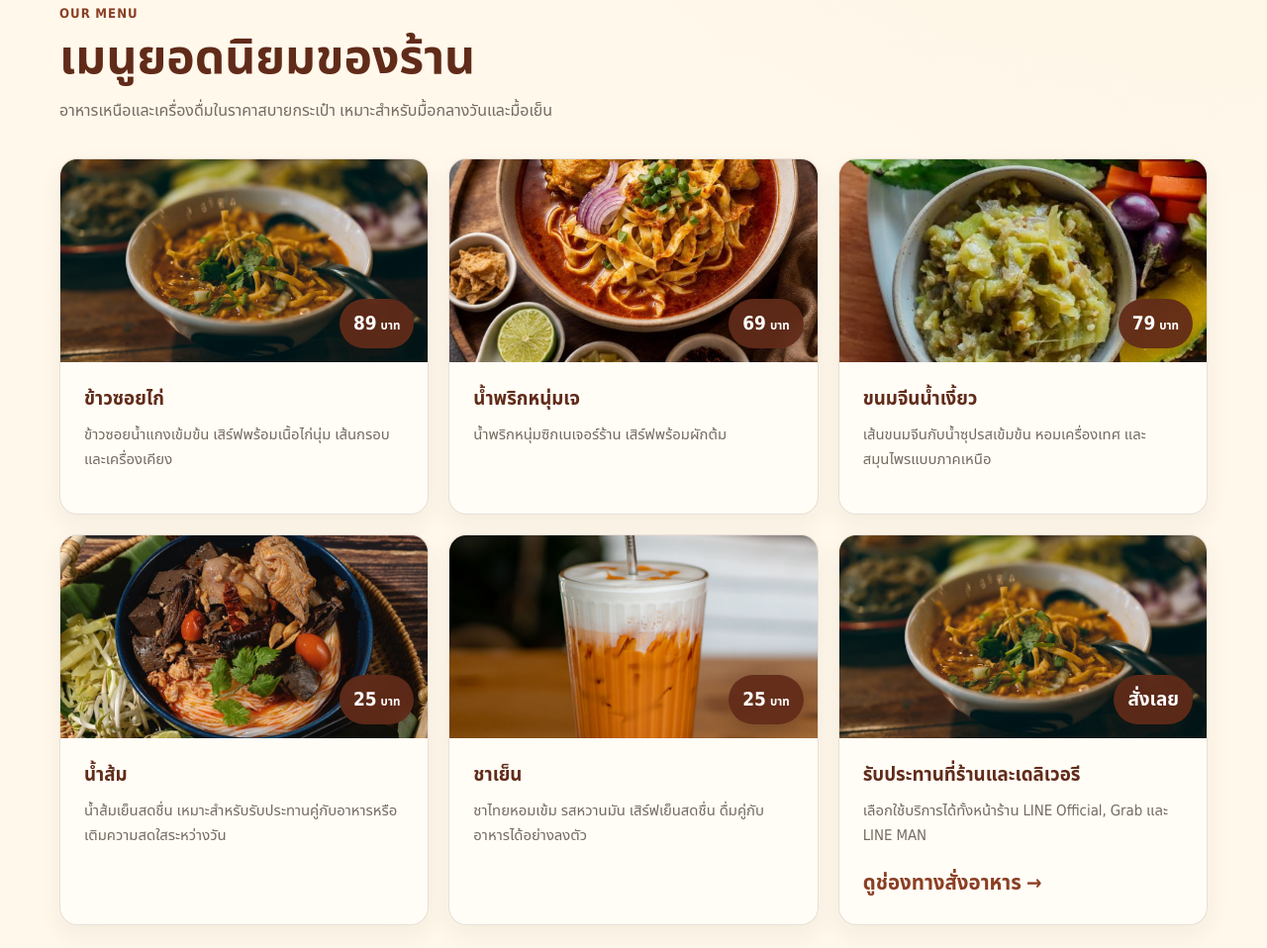
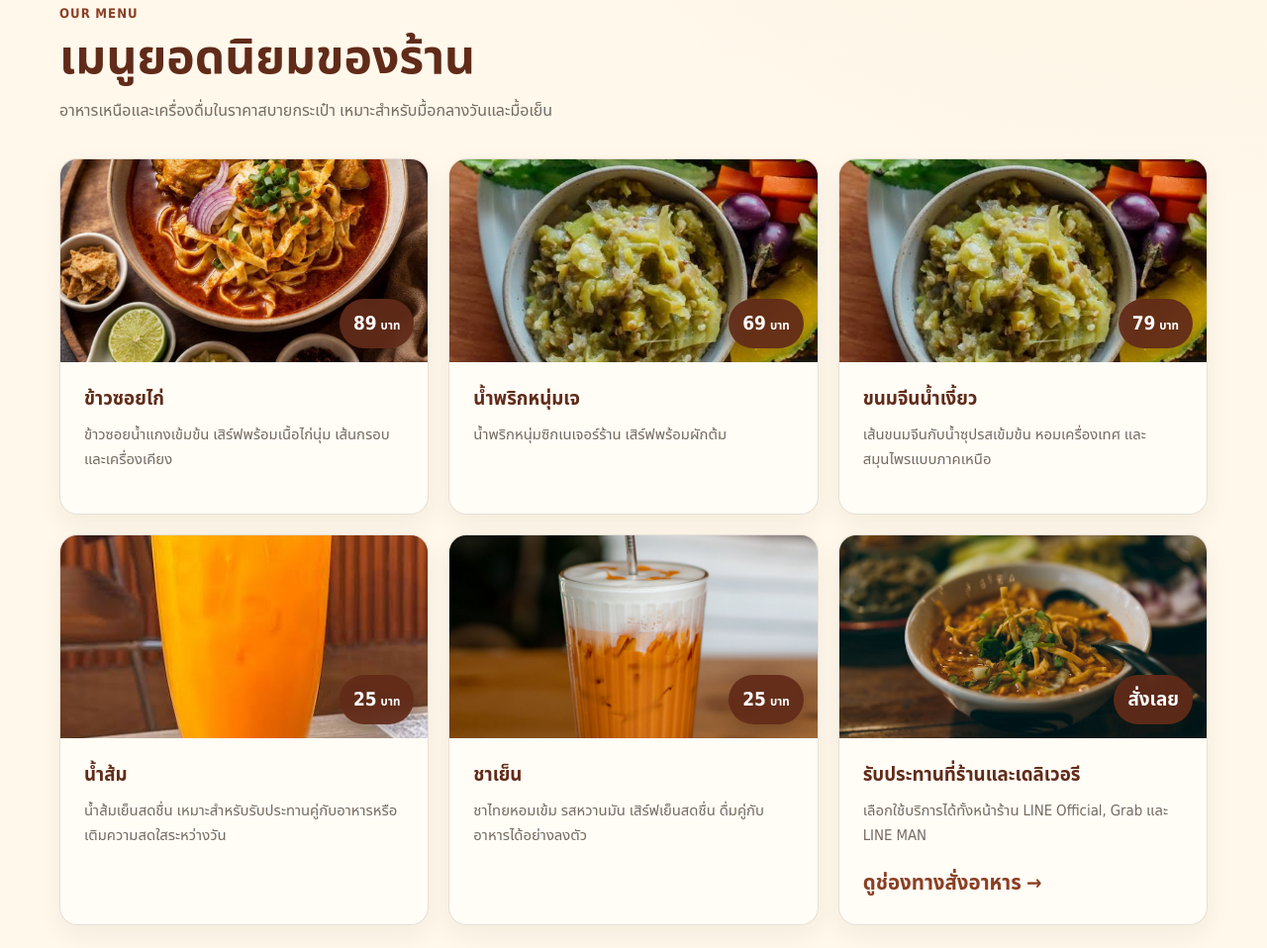
Before and after one commit to Aphiranya/Lannaeats-304, a plain HTML site: page index.html in a window 1280 px wide. Shown: the part 874-1832 px from the top of the page at 99% size. Drawn offline with Linux system fonts and the light colour scheme.

Commit message:
Update image sources in index.html

```diff
--- a/index.html
+++ b/index.html
@@ -798,7 +798,7 @@
           <article class="menu-card">
             <div class="menu-image">
               <img
-                src="assets/images/img-001.jpg"
+                src="assets/images/Khaosoi.jpg"
                 alt="ข้าวซอยไก่"
                 loading="lazy"
               />
@@ -813,7 +813,7 @@
           <article class="menu-card">
             <div class="menu-image">
               <img
-                src="assets/images/Khaosoi.jpg"
+                src="assets/images/Northern thai green chilli.jpg"
                 alt="น้ำพริกหนุ่มเจ"
                 loading="lazy"
               />
@@ -843,7 +843,7 @@
           <article class="menu-card">
             <div class="menu-image">
               <img
-                src="assets/images/northern thai pork curry.jpg"
+                src="assets/images/Orange.jpg"
                 alt="น้ำส้ม"
                 loading="lazy"
               />
```
